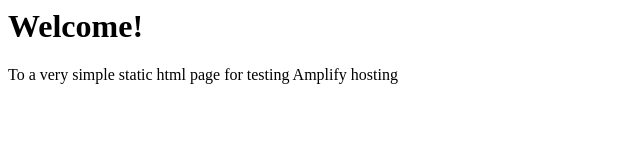
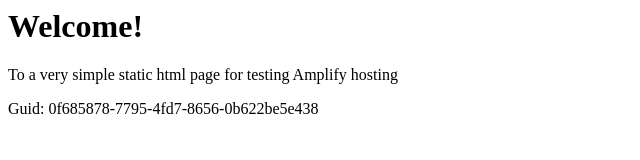
Before and after one commit to aws-aemilia-kix/Github-PR-Commit-Integration-Test-DoNotTouch-Gith-P5X5MO5I-v1-preprod-ap-northeast-3, a website: page src/index.html in a window 1280 px wide. Shown: the whole page, without its empty margins (0-640 px from the left). Drawn offline with Linux system fonts and the light colour scheme.

Commit message:
commit from integ tests

```diff
--- a/src/index.html
+++ b/src/index.html
@@ -1,3 +1,5 @@
+
+
 <html lang="en">
 
 <head>
@@ -10,6 +12,6 @@
 <body>
     <h1>Welcome!</h1>
     <p>To a very simple static html page for testing Amplify hosting</p>
-</body>
+    <p>Guid: 0f685878-7795-4fd7-8656-0b622be5e438</p></body>
 
 </html>
```
